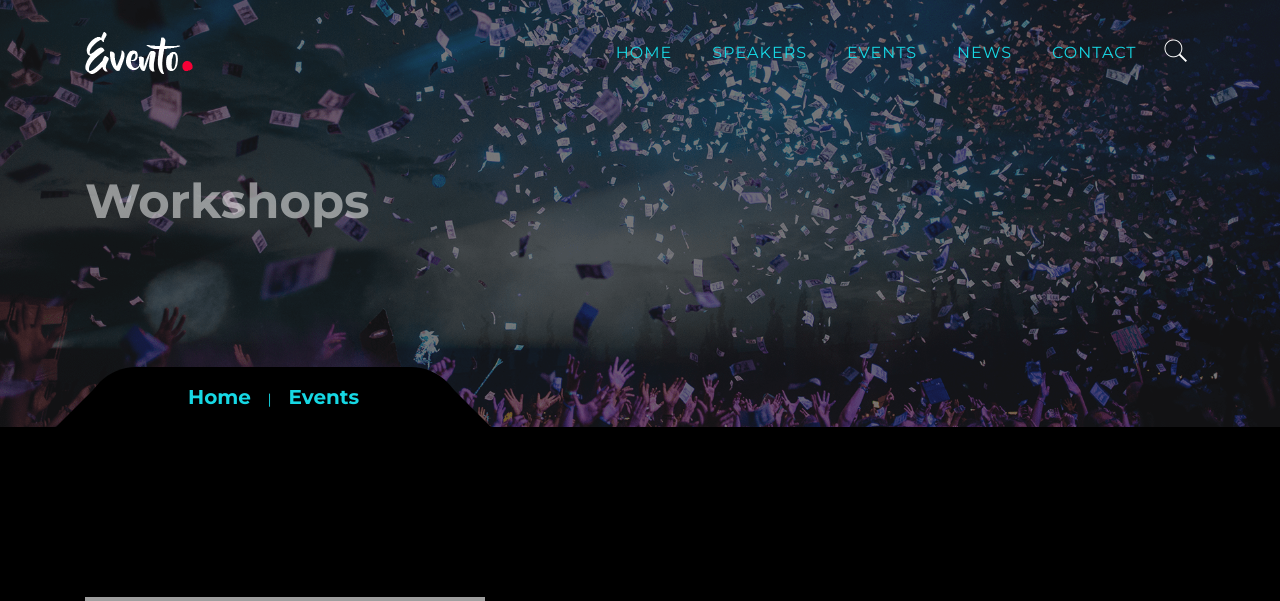
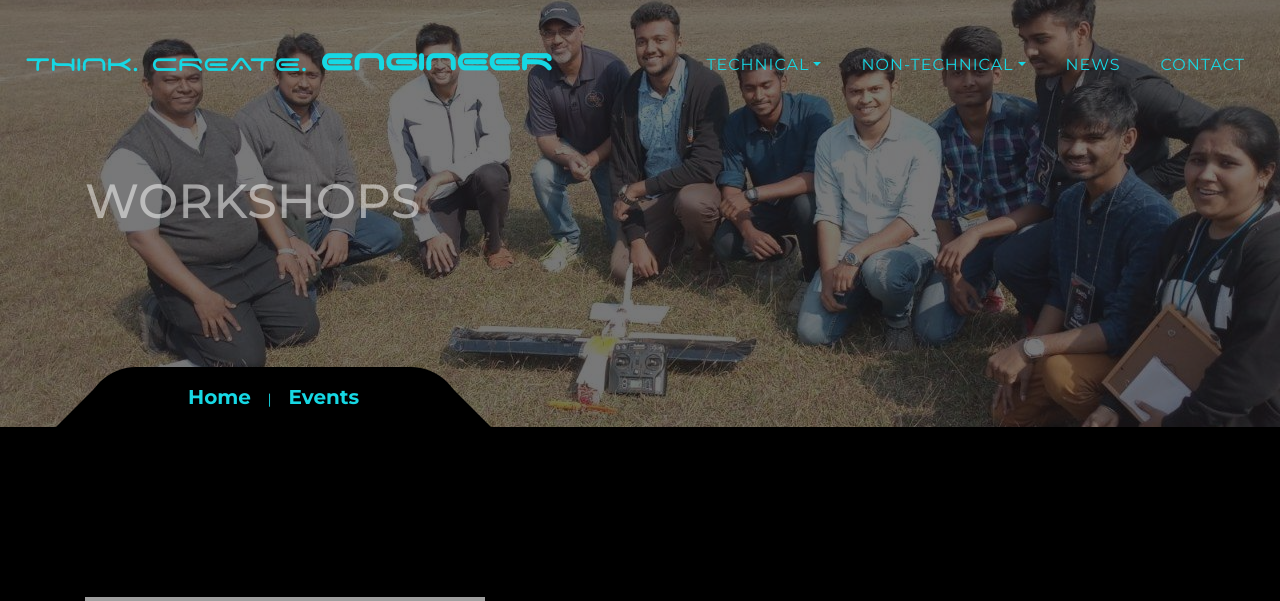
Before and after one commit to abhilekh703/engineer-nitk, a PHP site: page /workshops.html in a window 1280 px wide. Shown: the top 601 px of the page. Run offline with PHP 8.4, Linux system fonts and the light colour scheme; some web fonts are replaced; grey boxes are pictures that could not be loaded.

Commit message:
Updated meta and workshop sites

```diff
--- a/assets/css/main.css
+++ b/assets/css/main.css
@@ -3187,7 +3187,7 @@ a.dropdown-hover:hover{
 @font-face
 {
   font-family: spaceAge;
-  src:url("spaceAge.ttf") format("truetype");
+  src:url("../fonts/spaceAge.ttf") format("truetype");
 }
 .EngiTitle{
   font-family: spaceAge;
--- a/workshops.html
+++ b/workshops.html
@@ -8,9 +8,9 @@
     <meta name="author" content="ColorLib">
     <meta name="viewport" content="width=device-width, initial-scale=1, maximum-scale=1">
     <!-- ========== Title ========== -->
-    <title> Evento - Event Html Template</title>
+    <title>Workshops </title>
     <!-- ========== Favicon Ico ========== -->
-    <!--<link rel="icon" href="fav.ico">-->
+    <link rel="icon" href="assets/img/tronix/trologo.jpg">
     <!-- ========== STYLESHEETS ========== -->
     <!-- Bootstrap CSS -->
     <link href="assets/css/bootstrap.min.css" rel="stylesheet">
@@ -33,35 +33,47 @@
 </div>
 
 <!--header start here -->
-<header class="header navbar fixed-top navbar-expand-md">
-    <div class="container">
-        <a class="navbar-brand logo" href="#">
-            <img src="assets/img/logo.png" alt="Evento"/>
+<header class="header navbar fixed-top navbar-expand-xl">
+    <div class="container-fluid">
+        <a class="navbar-brand logo" href="./index.html"><div class="engi-logo">
+            <h3 class="Display-3" >
+<span class="EngiTitle"><small>THINK. CREATE. </small>ENGINEER</span></h3></div>
         </a>
         <button class="navbar-toggler" type="button" data-toggle="collapse" data-target="#headernav" aria-expanded="false" aria-label="Toggle navigation">
             <span class="lnr lnr-text-align-right"></span>
         </button>
         <div class="collapse navbar-collapse flex-sm-row-reverse" id="headernav">
             <ul class=" nav navbar-nav menu">
-                <li class="nav-item">
-                    <a class="nav-link active" href="#">Home</a>
+                <li class="nav-item dropdown">
+                    <a class="nav-link dropdown-toggle" href="#" data-toggle="dropdown">Technical</a>
+                    <div class="dropdown-menu bg-dark">
+                            <a class="dropdown-item dropdown-hover" href="tronix.html">Tronix</a>
+                            <a class="dropdown-item dropdown-hover" href="#">Technites</a>
+                            <a class="dropdown-item dropdown-hover" href="#">Mechanical</a>
+                            <a class="dropdown-item dropdown-hover" href="#">Chemical</a>
+                            <a class="dropdown-item dropdown-hover" href="#">Metallurgy</a>
+                            <a class="dropdown-item dropdown-hover" href="#">Civil</a>
+                            <a class="dropdown-item dropdown-hover" href="#">Comps</a>
+                            <a class="dropdown-item dropdown-hover" href="bizwaves.html">BizWaves</a>
+                            <a class="dropdown-item dropdown-hover" href="#">Astro</a>
+                    </div>
                 </li>
-                <li class="nav-item">
-                    <a class="nav-link " href="#">Speakers</a>
-                </li>
-                <li class="nav-item">
-                    <a class="nav-link " href="#">Events</a>
+        		<li class="nav-item dropdown">
+                    <a class="nav-link dropdown-toggle" href="#" data-toggle="dropdown">Non-Technical</a>
+               		<div class="dropdown-menu bg-dark">
+                            <a class="dropdown-item dropdown-hover" href="#">Marketing</a>
+                            <a class="dropdown-item dropdown-hover" href="#">Workshops</a>
+                            <a class="dropdown-item dropdown-hover" href="#">Publicity</a>
+                            <a class="dropdown-item dropdown-hover" href="#">Creative</a>
+                            <a class="dropdown-item dropdown-hover" href="#">Social</a>
+                            <a class="dropdown-item dropdown-hover" href="#">Freefall</a>
+                    </div>
                 </li>
                 <li class="nav-item">
                     <a class="nav-link " href="#">News</a>
                 </li>
                 <li class="nav-item">
                     <a class="nav-link " href="#">Contact</a>
-                </li>
-                <li class="search_btn">
-                    <a  href="#">
-                        <i class="ion-ios-search"></i>
-                    </a>
                 </li>
             </ul>
         </div>
@@ -70,26 +82,24 @@
 <!--header end here-->
 
 <!--page title section-->
-<section class="inner_cover parallax-window" data-parallax="scroll" data-image-src="assets/img/bg/bg-img.png">
+<section class="inner_cover parallax-window" data-parallax="scroll" data-image-src="assets/img/events/workshop-2.jpg">
     <div class="overlay_dark"></div>
     <div class="container">
         <div class="row justify-content-center align-items-center">
             <div class="col-12">
                 <div class="inner_cover_content">
                     <h3>
-			 <b>
-		          Workshops
-			 </b>
+                       WORKSHOPS
                     </h3>
+
                 </div>
             </div>
         </div>
 
         <div class="breadcrumbs">
             <ul>
-                <li><a href="#">Home</a>  |   </li>
-                <li><span>Events
-</span></li>
+                <li><a href="index.html">Home</a>  |   </li>
+                <li><span>Events</span></li>
             </ul>
         </div>
     </div>
@@ -107,20 +117,25 @@
                 <div class="event_title">
 
                 </div>
-                <div class="speakers">
+               <!-- <div class="speakers">
+                    <strong>Speakers</strong>
+                    <span>Maria Smith,  Gabriel Hernandez,  Michael Williams</span>
                 </div>
                 <div class="event_date">
-
-                </div>
+                    February 14, 2018
+                </div>-->
             </div>
             <div class="event_word">
                 <div class="row justify-content-center">
                     <div class="col-md-10 col-12">
                     A technical fest is synonymous with the <b>workshops</b> it holds and here at Engineer NITK, it is bound to be invigorating!
                     </div>
+                   <!-- <div class="col-md-6 col-12">
+                        Lorem ipsum dolor sit amet, consectetur adipiscing elit. In rhoncus massa nec gravida tempus. Integer iaculis in lacus a sollicitudin. Ut hendrerit hendrerit nisl a accumsan. Pellentesque convallis consectetur tortor id placerat. Curabitur a pulvinar nunc. Maecenas laoreet finibus lectus, at volutpat ligula euismod.
+                    </div>-->
                 </div>
             </div>
-            <a href="#" class="readmore_btn">read more</a>
+              <!--<a href="#" class="readmore_btn">read more</a>-->
         </div>
 
         <div class="event_box">
@@ -129,20 +144,25 @@ A technical fest is synonymous with the <b>workshops</b> it holds and here at En
                 <div class="event_title">
 
                 </div>
-                <div class="speakers">
-
+                <!--<div class="speakers">
+                    <strong>Speakers</strong>
+                    <span>Maria Smith,  Gabriel Hernandez,  Michael Williams</span>
                 </div>
                 <div class="event_date">
-                </div>
+                    February 14, 2018
+                </div>-->
             </div>
             <div class="event_word">
                 <div class="row justify-content-center">
                     <div class="col-md-10 col-12">
                       Every passing year has seen a commendable growth in the multitude of workshops conducted here,varying from <b>Robotics</b> and <b>Aeromodeling</b> to <b>Forensics</b> and <b>Photography</b>.
                     </div>
+                   <!-- <div class="col-md-6 col-12">
+                        Lorem ipsum dolor sit amet, consectetur adipiscing elit. In rhoncus massa nec gravida tempus. Integer iaculis in lacus a sollicitudin. Ut hendrerit hendrerit nisl a accumsan. Pellentesque convallis consectetur tortor id placerat. Curabitur a pulvinar nunc. Maecenas laoreet finibus lectus, at volutpat ligula euismod.
+                    </div>-->
                 </div>
             </div>
-            <a href="#" class="readmore_btn">read more</a>
+              <!--<a href="#" class="readmore_btn">read more</a>-->
         </div>
 
         <div class="event_box">
@@ -151,168 +171,91 @@ Every passing year has seen a commendable growth in the multitude of workshops c
                 <h5 class="event_title">
 
                 </h5>
-                <div class="speakers">
+               <!-- <div class="speakers">
+                    <strong>Speakers</strong>
+                    <span>Maria Smith,  Gabriel Hernandez,  Michael Williams</span>
                 </div>
                 <div class="event_date">
-               </div>
+                    February 14, 2018
+                </div>-->
             </div>
             <div class="event_word">
                 <div class="row justify-content-center">
                     <div class="col-md-10 col-12">
                       They focus not only on improving the known knacks but also developing the technical dexterity from scratch.
+
+                    </div>
+                   <!-- <div class="col-md-6 col-12">
+                        Lorem ipsum dolor sit amet, consectetur adipiscing elit. In rhoncus massa nec gravida tempus. Integer iaculis in lacus a sollicitudin. Ut hendrerit hendrerit nisl a accumsan. Pellentesque convallis consectetur tortor id placerat. Curabitur a pulvinar nunc. Maecenas laoreet finibus lectus, at volutpat ligula euismod.
+                    </div>-->
                 </div>
             </div>
+              <!--<a href="#" class="readmore_btn">read more</a>-->
         </div>
-            <a href="#" class="readmore_btn">read more</a>
-        </div>
-
-
   <div class="event_box">
             <img src="assets/img/events/Screenshot (5).png" alt="event">
             <div class="event_info">
-                <h5 class="event_title">
-
-                </h5>
-                <div class="speakers">
+                <div class="event_title">
 
                 </div>
+                <!--<div class="speakers">
+                    <strong>Speakers</strong>
+                    <span>Maria Smith,  Gabriel Hernandez,  Michael Williams</span>
+                </div>
                 <div class="event_date">
-
-                </div>
+                    February 14, 2018
+                </div>-->
             </div>
             <div class="event_word">
                 <div class="row justify-content-center">
                     <div class="col-md-10 col-12">
                      Attributing to proficient masters and resources, these workshops attract students from near and far.
-                    </div>
-                    <div class="col-md-6 col-12">
 
                     </div>
+                   <!-- <div class="col-md-6 col-12">
+                        Lorem ipsum dolor sit amet, consectetur adipiscing elit. In rhoncus massa nec gravida tempus. Integer iaculis in lacus a sollicitudin. Ut hendrerit hendrerit nisl a accumsan. Pellentesque convallis consectetur tortor id placerat. Curabitur a pulvinar nunc. Maecenas laoreet finibus lectus, at volutpat ligula euismod.
+                    </div>-->
                 </div>
             </div>
-            <a href="#" class="readmore_btn">read more</a>
-        </div>
-
-
-<div class="event_box">
+              <!--<a href="#" class="readmore_btn">read more</a>-->
+        </div>  <div class="event_box">
             <img src="assets/img/events/Screenshot (24).png" alt="event">
             <div class="event_info">
-                <h5 class="event_title">
-
-                </h5>
-                <div class="speakers">
+                <div class="event_title">
 
                 </div>
+                <!--<div class="speakers">
+                    <strong>Speakers</strong>
+                    <span>Maria Smith,  Gabriel Hernandez,  Michael Williams</span>
+                </div>
                 <div class="event_date">
-
-                </div>
+                    February 14, 2018
+                </div>-->
             </div>
             <div class="event_word">
                 <div class="row justify-content-center">
                     <div class="col-md-10 col-12">
                  Some of the most popular ones have been <b>Big Data</b>,<b>Internet of Things</b>,<b>Unmanned Ground Vehicle</b> etc.
                     </div>
-                    <div class="col-md-6 col-12">
-
+                   <!-- <div class="col-md-6 col-12">
+                        Lorem ipsum dolor sit amet, consectetur adipiscing elit. In rhoncus massa nec gravida tempus. Integer iaculis in lacus a sollicitudin. Ut hendrerit hendrerit nisl a accumsan. Pellentesque convallis consectetur tortor id placerat. Curabitur a pulvinar nunc. Maecenas laoreet finibus lectus, at volutpat ligula euismod.
+                    </div>-->
                 </div>
             </div>
+             <!--<a href="#" class="readmore_btn">read more</a>-->
         </div>
-            <a href="#" class="readmore_btn">read more</a>
-        </div>
-
-
-<div class="event_box">
-            <img src= alt="event">
-            <div class="event_info">
-                <h5 class="event_title">
-
-                </h5>
-                <div class="speakers">
-
-                </div>
-                <div class="event_date">
-
-                </div>
-            </div>
-            <div class="event_word">
-                <div class="row justify-content-center">
-                    <div class="col-md-10 col-12">
-
-                    </div>
-                    <div class="col-md-6 col-12">
-
-                    </div>
-                </div>
-            </div>
-            <a href="#" class="readmore_btn">read more</a>
-        </div>
-
-
-<div class="event_box">
-            <img src= alt="event">
-            <div class="event_info">
-                <h5 class="event_title">
-
-                </h5>
-                <div class="speakers">
-
-                </div>
-                <div class="event_date">
-
-                </div>
-            </div>
-            <div class="event_word">
-                <div class="row justify-content-center">
-                    <div class="col-md-10 col-12">
-
-                    </div>
-                    <div class="col-md-6 col-12">
-
-                    </div>
-                </div>
-            </div>
-            <a href="#" class="readmore_btn">read more</a>
-        </div>
-
-
-<div class="event_box">
-            <img src=   alt="event">
-            <div class="event_info">
-                <h5 class="event_title">
-
-                </h5>
-                <div class="speakers">
-
-                </div>
-                <div class="event_date">
-
-                </div>
-            </div>
-            <div class="event_word">
-                <div class="row justify-content-center">
-                    <div class="col-md-10 col-12">
-
-                    </div>
-                    <div class="col-md-6 col-12">
-
-                    </div>
-                </div>
-            </div>
-            <a href="#" class="readmore_btn">read more</a>
-        </div>
-
     </div>
 </section>
 <!--event section end -->
 
 
 
-<!--get tickets section -->
+<!--get tickets section
 <section class="bg-img pt100 pb100" style="background-image: url('assets/img/bg/tickets.png');">
     <div class="container">
         <div class="section_title mb30">
             <h3 class="title color-light">
-                Get your tickets
+                GEt your tikets
             </h3>
         </div>
         <div class="row justify-content-center align-items-center">
@@ -336,28 +279,27 @@ Some of the most popular ones have been <b>Big Data</b>,<b>Internet of Things</b
                 <div class="footer_box">
                     <div class="footer_header">
                         <div class="footer_logo">
-                            <img src="assets/img/logo.png" alt="evento">
+                        	<a href="#">
+                        	 <img src="logo.jpg" alt="Engineer">
+							</a>
                         </div>
                     </div>
                     <div class="footer_box_body">
                         <p>
-                            Lorem ipsum dolor sit amet, consectetur adipiscing elit. In rhoncus massa nec gravida tempus. Integer iaculis in aazzzCurabitur a pulvinar nunc. Maecenas laoreet finibus lectus, at volutpat ligula euismod.
+                            The 14th edition of engineer far exceeds its ancestors, the fest emerges to be a nationwide celebration, ranking second among india's technical fests.
                         </p>
                         <ul class="footer_social">
                             <li>
-                                <a href="#"><i class="ion-social-pinterest"></i></a>
+                                <a href="https://www.facebook.com/EngineerNITK/" target="_blank"><i class="ion-social-facebook"></i></a>
                             </li>
                             <li>
-                                <a href="#"><i class="ion-social-facebook"></i></a>
+                                <a href="https://twitter.com/Engineer_Nitk_?s=08" target="_blank"><i class="ion-social-twitter"></i></a>
                             </li>
                             <li>
-                                <a href="#"><i class="ion-social-twitter"></i></a>
+                                <a href="https://www.youtube.com/channel/UCuI2mPU8NqIKvdW9F4wJTVg"  target="_blank"><i class="ion-social-youtube"></i></a>
                             </li>
                             <li>
-                                <a href="#"><i class="ion-social-dribbble"></i></a>
-                            </li>
-                            <li>
-                                <a href="#"><i class="ion-social-instagram"></i></a>
+                                <a href="https://www.instagram.com/engineernitk/?hl=en" target="_blank"><i class="ion-social-instagram"></i></a>
                             </li>
                         </ul>
                     </div>
@@ -374,52 +316,36 @@ Some of the most popular ones have been <b>Big Data</b>,<b>Internet of Things</b
                     <div class="footer_box_body">
                         <ul class="instagram_list">
                             <li>
-                                <a href="#">
-                                    <img src="assets/img/cleander/c1.png" alt="instagram">
+                                <a href="https://www.instagram.com/p/Blr7jmun-_t/?hl=en&taken-by=engineernitk" target="_blank">
+                                    <img src="assets/instaPics/aiRevolution.jpeg" alt="instagram">
                                 </a>
                             </li>
                             <li>
-                                <a href="#">
-                                    <img src="assets/img/cleander/c2.png" alt="instagram">
+                                <a href="https://www.instagram.com/p/BjvAbPencdd/?hl=en&taken-by=engineernitk" target="_blank" target="_blank" target="_blank">
+                                    <img src="assets/instaPics/vr.jpeg" alt="instagram">
                                 </a>
                             </li>
                             <li>
-                                <a href="#">
-                                    <img src="assets/img/cleander/c3.png" alt="instagram">
+                                <a href="https://www.instagram.com/p/Bk1-p6cH4eV/?hl=en&taken-by=engineernitk" target="_blank" target="_blank">
+                                    <img src="assets/instaPics/googleAI.jpeg" alt="instagram">
                                 </a>
                             </li>
                             <li>
-                                <a href="#">
-                                    <img src="assets/img/cleander/c3.png" alt="instagram">
+                                <a href="https://www.instagram.com/p/BkSt8HoH1Hh/?hl=en&taken-by=engineernitk" target="_blank">
+                                    <img src="assets/instaPics/hmex.jpeg" alt="instagram">
                                 </a>
                             </li>
                             <li>
-                                <a href="#">
-                                    <img src="assets/img/cleander/c2.png" alt="instagram">
+                                <a href="https://www.instagram.com/p/BjKybSsn6Aa/?hl=en&taken-by=engineernitk" target="_blank">
+                                    <img src="assets/instaPics/computing.jpeg" alt="instagram">
                                 </a>
                             </li>
                             <li>
-                                <a href="#">
-                                    <img src="assets/img/cleander/c1.png" alt="instagram">
+                                <a href="https://www.instagram.com/p/Bla5QxNnzPa/?hl=en&taken-by=engineernitk" target="_blank">
+                                    <img src="assets/instaPics/artificialEmbryo.jpeg" alt="instagram">
                                 </a>
                             </li>
                         </ul>
-                    </div>
-                </div>
-            </div>
-
-            <div class="col-12 col-md-4">
-                <div class="footer_box">
-                    <div class="footer_header">
-                        <h4 class="footer_title">
-                            subscribe to our newsletter
-                        </h4>
-                    </div>
-                    <div class="footer_box_body">
-                        <div class="newsletter_form">
-                            <input type="email" class="form-control" placeholder="E-Mail here">
-                            <button class="btn btn-rounded btn-block btn-primary">SUBSCRIBE</button>
-                        </div>
                     </div>
                 </div>
             </div>
@@ -431,25 +357,18 @@ Some of the most popular ones have been <b>Big Data</b>,<b>Internet of Things</b
         <div class="row justify-content-center">
         	<div class="col-md-6 col-12">
                 <p><!-- Link back to Colorlib can't be removed. Template is licensed under CC BY 3.0. -->
-Copyright &copy;<script>document.write(new Date().getFullYear());</script> All rights reserved | This template is made with <i class="fa fa-heart-o" aria-hidden="true"></i> by <a href="https://colorlib.com" target="_blank">Colorlib</a>
-<!-- Link back to Colorlib can't be removed. Template is licensed under CC BY 3.0. --></p>
+Copyright &copy;<script>document.write(new Date().getFullYear());</script> by team Engineer </p>
             </div>
             <div class="col-12 col-md-6 ">
                 <ul class="footer_menu">
                     <li>
-                        <a href="#">Home</a>
+                        <a href="#">Back to top</a>
                     </li>
                     <li>
-                        <a href="#">Speakers</a>
+                        <a target="_blank" href="contact.html" >contact</a>
                     </li>
                     <li>
-                        <a href="#">Events</a>
-                    </li>
-                    <li>
-                        <a href="#">News</a>
-                    </li>
-                    <li>
-                        <a href="#">Contact</a>
+                        <a target="_blank" href="news.html" >news</a>
                     </li>
                 </ul>
             </div>
```
Also changed, not shown: meta.html (+121 -102 lines), tronix.html (+6 -5 lines), assets/img/events/workshop-2.jpg (added), index.html (line endings or trailing spaces), 1 other file. Lines whose indentation alone changed are shown as unchanged.
